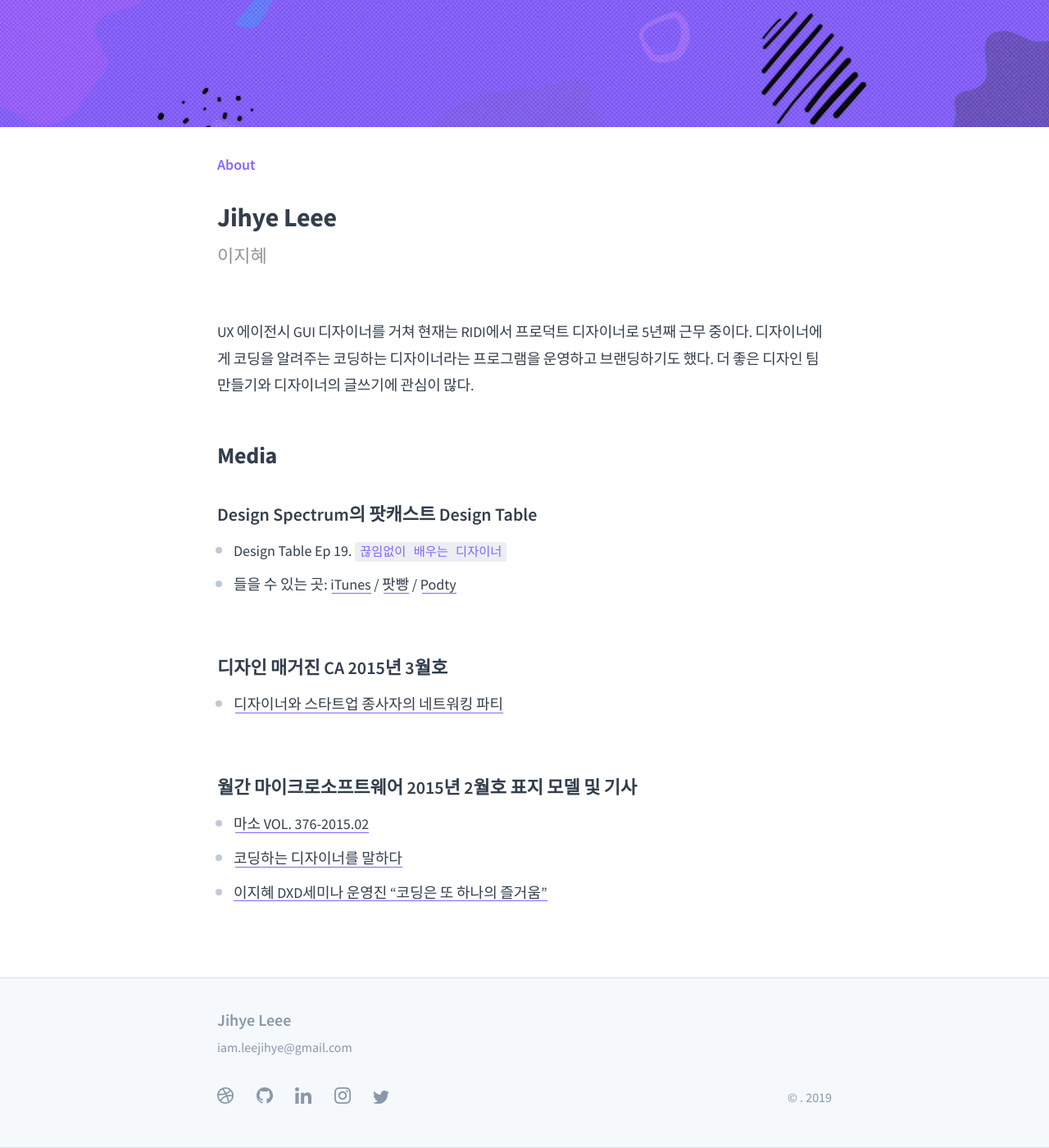
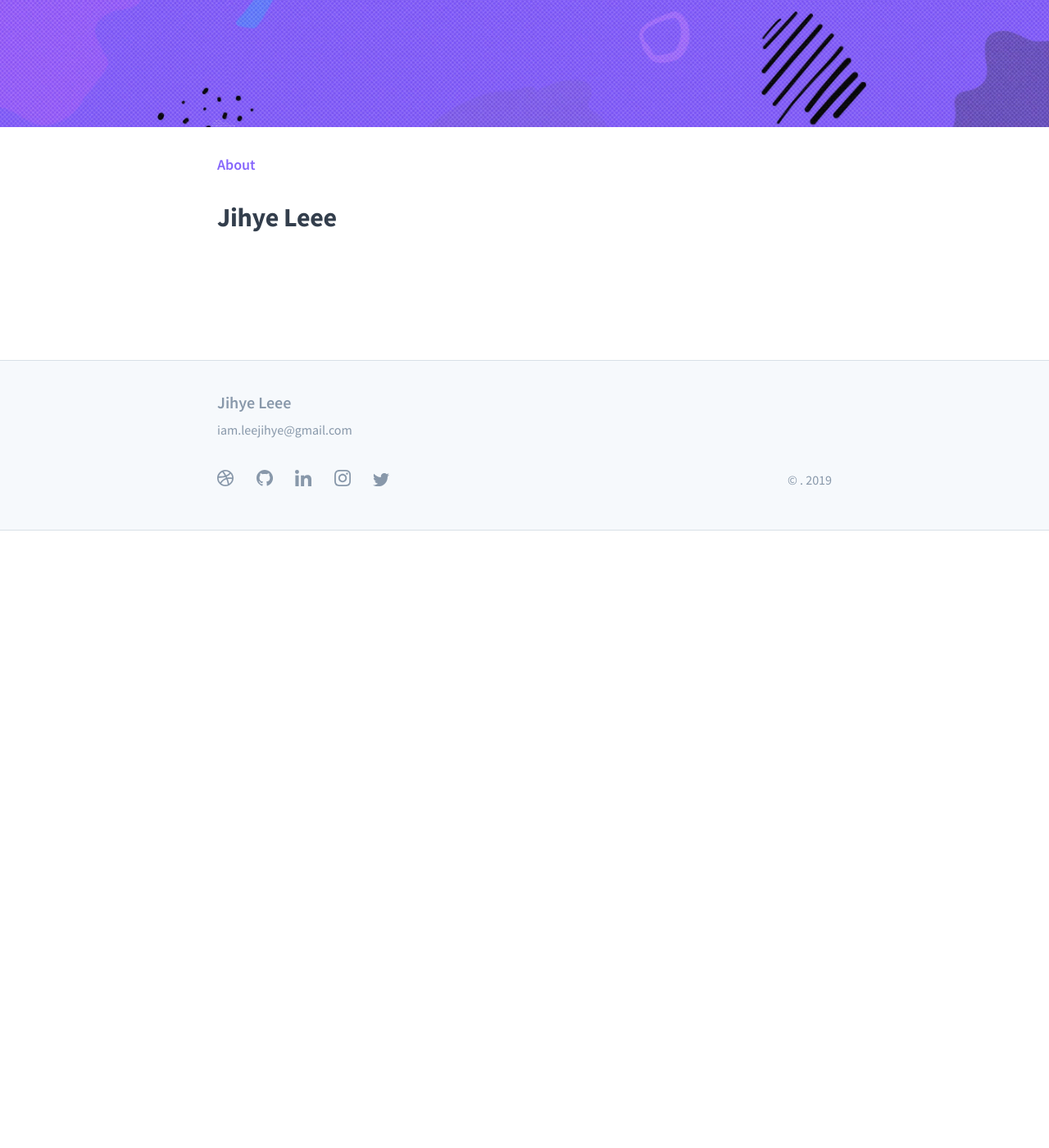
Before and after one commit to mowinckel/mowinckel.github.io, a Jekyll site: the page built from about.md, in a window 1280 px wide and 1400 px high, scrolled down 290 px. Shown: the whole window at 82% size. Built offline with Jekyll 4.4.1, drawn with Linux system fonts in a browser that asks for light colours; after the commit the page ends 937 px from its top, so only the background shows below that.

Commit message:
Update about.md

```diff
--- a/about.md
+++ b/about.md
@@ -1,7 +1,7 @@
 ---
 layout: post
 title: "Jihye Leee"
-subtitle: "이지혜"
+subtitle:
 type: "About"
 author: "Jihye Lee"
 permalink: /about/
@@ -9,26 +9,4 @@
 header-img: img/about.jpg
 ---
 
-UX 에이전시 GUI 디자이너를 거쳐 현재는 RIDI에서 프로덕트 디자이너로 5년째 근무 중이다. 디자이너에게 코딩을 알려주는 코딩하는 디자이너라는 프로그램을 운영하고 브랜딩하기도 했다. 더 좋은 디자인 팀 만들기와 디자이너의 글쓰기에 관심이 많다.
-
-# Media
-### Design Spectrum의 팟캐스트 Design Table
-
-- Design Table Ep 19. `끊임없이 배우는 디자이너`
-- 들을 수 있는 곳: [iTunes](http://itun.es/kr/i6TOib.c) / [팟빵](http://www.podbbang.com/ch/13590) / [Podty](https://www.podty.me/cast/174282)
-
 <br />
-
-### 디자인 매거진 CA 2015년 3월호
-
-- [디자이너와 스타트업 종사자의 네트워킹 파티](http://cakorea.com/archives/2779)
-
-<br />
-
-### 월간 마이크로소프트웨어 2015년 2월호 표지 모델 및 기사
-
-- [마소 VOL. 376-2015.02](https://www.imaso.co.kr/archives/458)
-- [코딩하는 디자이너를 말하다](http://14.49.34.137/?p=3216)
-- [이지혜 DXD세미나 운영진 “코딩은 또 하나의 즐거움”](http://14.49.34.137/?p=3207)
-
-<br />
```
